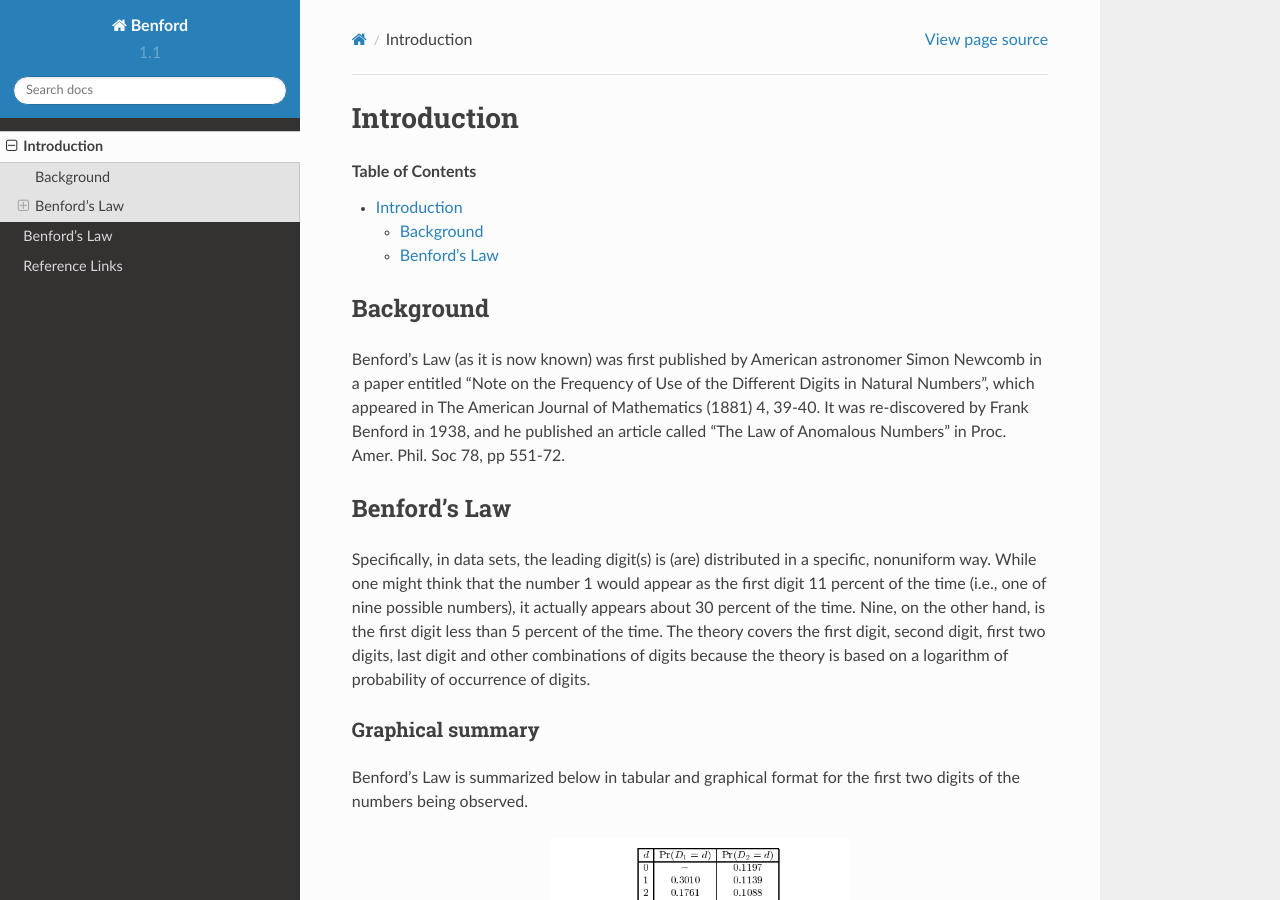
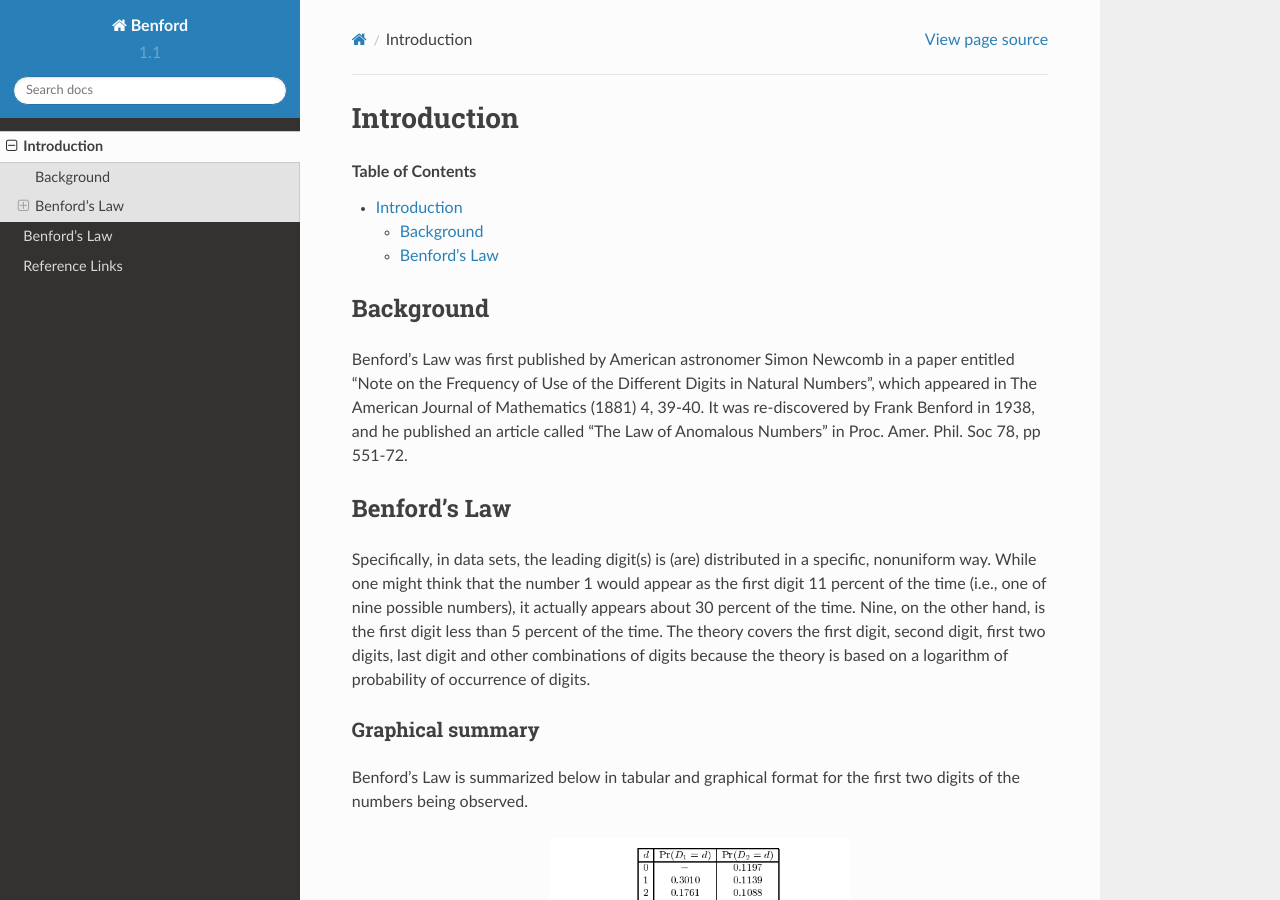
Before and after one commit to tghastly/Benford, a Sphinx documentation site: the page built from docs/source/Introduction.rst, in a window 1280 px wide and 900 px high. Built offline with Sphinx 7.4.7 and the Read the Docs theme 2.0.0, drawn with Linux system fonts in a browser that asks for light colours.

Commit message:
demo run

```diff
--- a/docs/source/Introduction.rst
+++ b/docs/source/Introduction.rst
@@ -8,7 +8,7 @@ Introduction
 
 Background
 ==========
-Benford's Law  (as it is now known) was first published by American astronomer Simon Newcomb in a paper entitled "Note on the Frequency of Use of the Different Digits in Natural Numbers", which appeared in The American Journal of Mathematics (1881) 4, 39-40. It was re-discovered by Frank Benford in 1938, and he published an article called "The Law of Anomalous Numbers" in Proc. Amer. Phil. Soc 78, pp 551-72.
+Benford's Law was first published by American astronomer Simon Newcomb in a paper entitled "Note on the Frequency of Use of the Different Digits in Natural Numbers", which appeared in The American Journal of Mathematics (1881) 4, 39-40. It was re-discovered by Frank Benford in 1938, and he published an article called "The Law of Anomalous Numbers" in Proc. Amer. Phil. Soc 78, pp 551-72.
 
 
 Benford's Law
```
